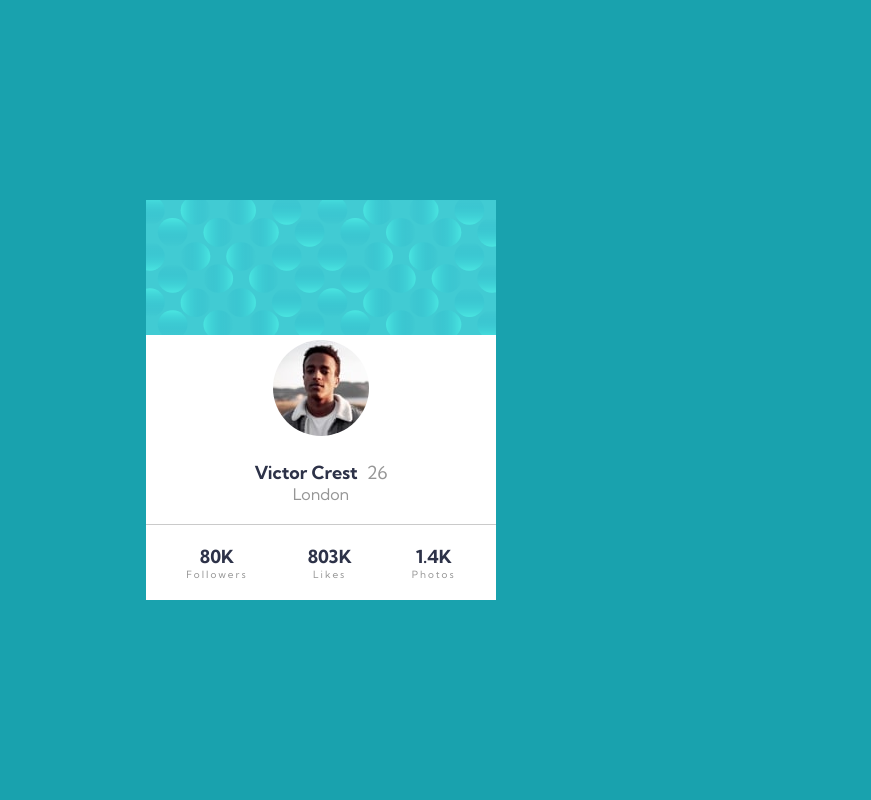
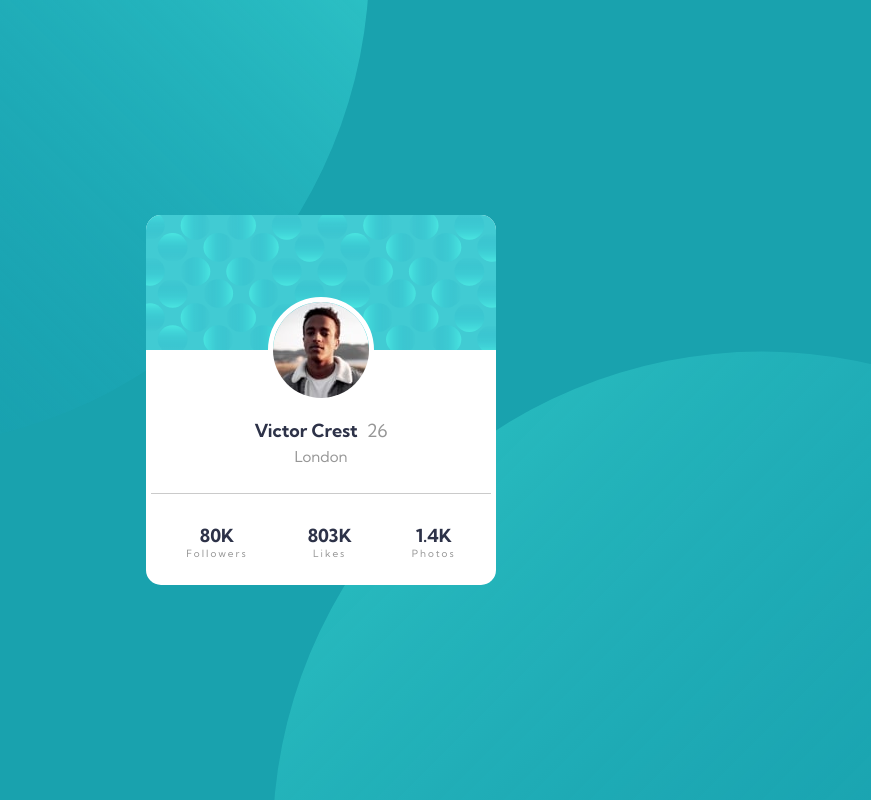
Before and after one commit to LuisComZ/profile-card-component-main, a plain HTML site: page index.html in a window 1280 px wide. Shown: the whole page, without its empty margins (319-1190 px from the left). Drawn offline with Linux system fonts and the light colour scheme.

Commit message:
background

```diff
--- a/index.html
+++ b/index.html
@@ -13,6 +13,8 @@
     <title>Profile card component</title>
   </head>
   <body>
+    <div class="background-top"></div>
+    <div class="background-bottom"></div>
     <main>
       <img
         src="./images/bg-pattern-card.svg"
--- a/style.css
+++ b/style.css
@@ -1,4 +1,4 @@
-@import url('https://fonts.googleapis.com/css2?family=Kumbh+Sans:wght@400;700&family=Outfit:wght@300;400;600&family=Overpass:wght@100;300;400;500;600;700&family=Oxanium:wght@300;400;700&family=Press+Start+2P&display=swap');
+@import url("https://fonts.googleapis.com/css2?family=Kumbh+Sans:wght@400;700&family=Outfit:wght@300;400;600&family=Overpass:wght@100;300;400;500;600;700&family=Oxanium:wght@300;400;700&family=Press+Start+2P&display=swap");
 
 * {
   margin: 0;
@@ -18,7 +18,8 @@ body {
 
 main {
   width: 350px;
-  height: 400px;
+  height: 370px;
+  border-radius: 15px;
 
   display: flex;
   flex-direction: column;
@@ -37,21 +38,28 @@ main {
 .pattern-card {
   width: 350px;
   height: 135px;
+  border-radius: 15px 15px 0px 0px;
 }
 
 .pfp {
   border: solid white 5px;
   border-radius: 50%;
+  margin-top: -80px;
+
+  position: relative;
 }
 
 .profile {
   width: 350px;
-  padding: 20px;
-  border-bottom: 1px solid hsla(0, 0%, 59%, 0.5);
+  margin-top: -10px;
 
   display: flex;
   flex-direction: column;
   align-items: center;
+}
+
+.profile p {
+  margin-bottom: 5px;
 }
 
 .name {
@@ -66,16 +74,21 @@ main {
 }
 
 .city {
+  font-size: 15px;
   color: hsl(0, 0%, 59%);
 }
 
 .informations {
+  padding: 10px 5px 5px 5px;
+  border-top: 1px solid hsla(0, 0%, 59%, 0.5);
+
   display: flex;
   align-items: center;
 }
 
 .followers {
   margin: 20px 30px 20px 30px;
+
   display: flex;
   flex-direction: column;
   align-items: center;
@@ -83,6 +96,7 @@ main {
 
 .likes {
   margin: 20px 30px 20px 30px;
+
   display: flex;
   flex-direction: column;
   align-items: center;
@@ -90,6 +104,7 @@ main {
 
 .photos {
   margin: 20px 30px 20px 30px;
+
   display: flex;
   flex-direction: column;
   align-items: center;
@@ -105,3 +120,34 @@ main {
   letter-spacing: 2px;
   color: hsl(0, 0%, 59%);
 }
+
+.background-top {
+    width: 978px;
+    height: 978px;
+
+    position: fixed;
+    bottom: 50%;
+    right: 50%;
+    transform: translate(5%, 5%);
+
+    background-image: url(../images/bg-pattern-top.svg);
+    background-size: cover;
+    background-position: center;
+    background-repeat: no-repeat;
+}
+
+
+.background-bottom {
+    width: 978px;
+    height: 978px;
+
+    position: fixed;
+    top: 50%;
+    left: 50%;
+    transform: translate(-5%, -5%);
+
+    background-image: url(../images/bg-pattern-bottom.svg);
+    background-size: cover;
+    background-position: center;
+    background-repeat: no-repeat;
+}
```
